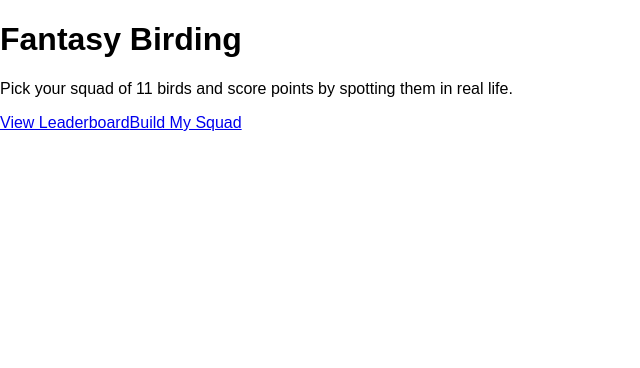
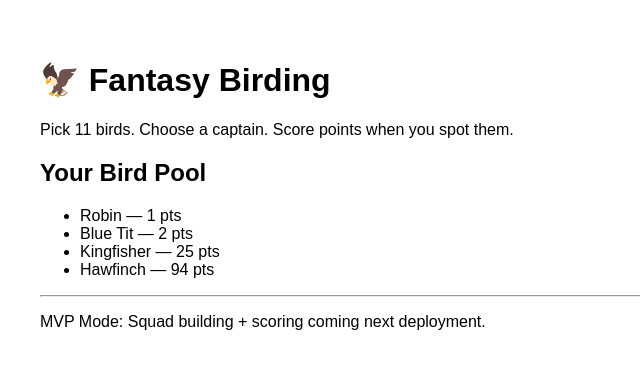
Before and after one commit to crawshawsammy-commits/fantasy-birding, a Next.js app: page / in a window 1280 px wide. Shown: the top 368 px of the page, without its empty margins (0-640 px from the left). Built offline with nearby package versions, Linux system fonts and the light colour scheme.

Commit message:
Update page.tsx

```diff
--- a/app/page.tsx
+++ b/app/page.tsx
@@ -1,30 +1,29 @@
+import birds from "../data/birds.json"
+
 export default function Home() {
   return (
-    <main className="p-10">
-      <h1 className="text-5xl font-bold mb-6">
-        Fantasy Birding
-      </h1>
+    <main style={{ padding: 40 }}>
+      <h1>🦅 Fantasy Birding</h1>
 
-      <p className="text-xl mb-8">
-        Pick your squad of 11 birds and score points
-        by spotting them in real life.
+      <p>
+        Pick 11 birds. Choose a captain. Score points when you spot them.
       </p>
 
-      <div className="space-y-4">
-        <a
-          href="/leaderboard"
-          className="block bg-black text-white p-4 rounded"
-        >
-          View Leaderboard
-        </a>
+      <h2>Your Bird Pool</h2>
 
-        <a
-          href="/my-squad"
-          className="block bg-green-700 text-white p-4 rounded"
-        >
-          Build My Squad
-        </a>
-      </div>
+      <ul>
+        {birds.map((b: any) => (
+          <li key={b.id}>
+            {b.name} — {b.points} pts
+          </li>
+        ))}
+      </ul>
+
+      <hr />
+
+      <p>
+        MVP Mode: Squad building + scoring coming next deployment.
+      </p>
     </main>
   )
 }
```
